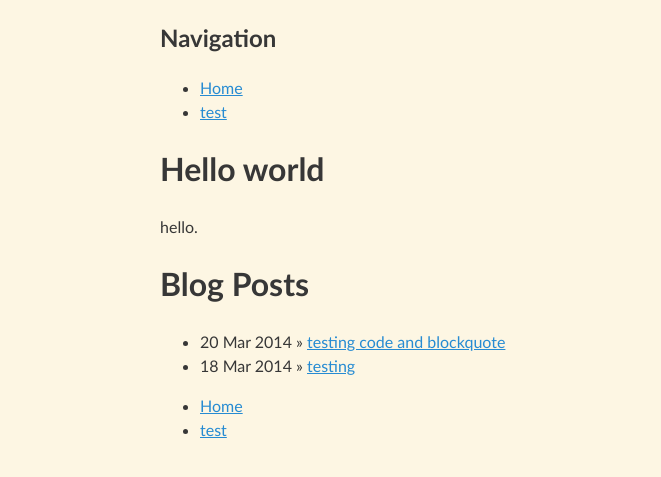
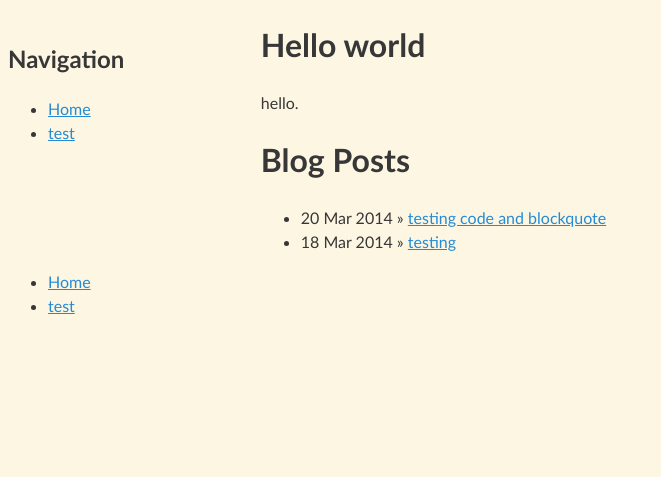
Before and after one commit to riceissa/abc, a Jekyll site: the page built from index.html, in a window 1280 px wide. Shown: the top 477 px of the page, without its empty margins (0-661 px from the left). Built offline with Jekyll 4.4.1, drawn with Linux system fonts in a browser that asks for light colours; Markdown is read by kramdown in place of the engine named in the settings.

Commit message:
navbar moves?

```diff
--- a/css/common.css
+++ b/css/common.css
@@ -11,9 +11,18 @@ body {
   font-family: 'Myriad Pro', Calibri, Helvetica, Arial, sans-serif;
   line-height: 1.5;
   -webkit-font-smoothing: antialiased;
-  width: 960px;
-  margin-left: auto;
-  margin-right: auto;
+}
+
+header {
+    float: left;
+    width: 20%;
+}
+
+#content {
+  /*width: 960px;*/
+  /*margin-left: auto;*/
+  /*margin-right: auto;*/
+  margin-left: 20%;
 }
 
 a:link {color: #268bd2;}
```
